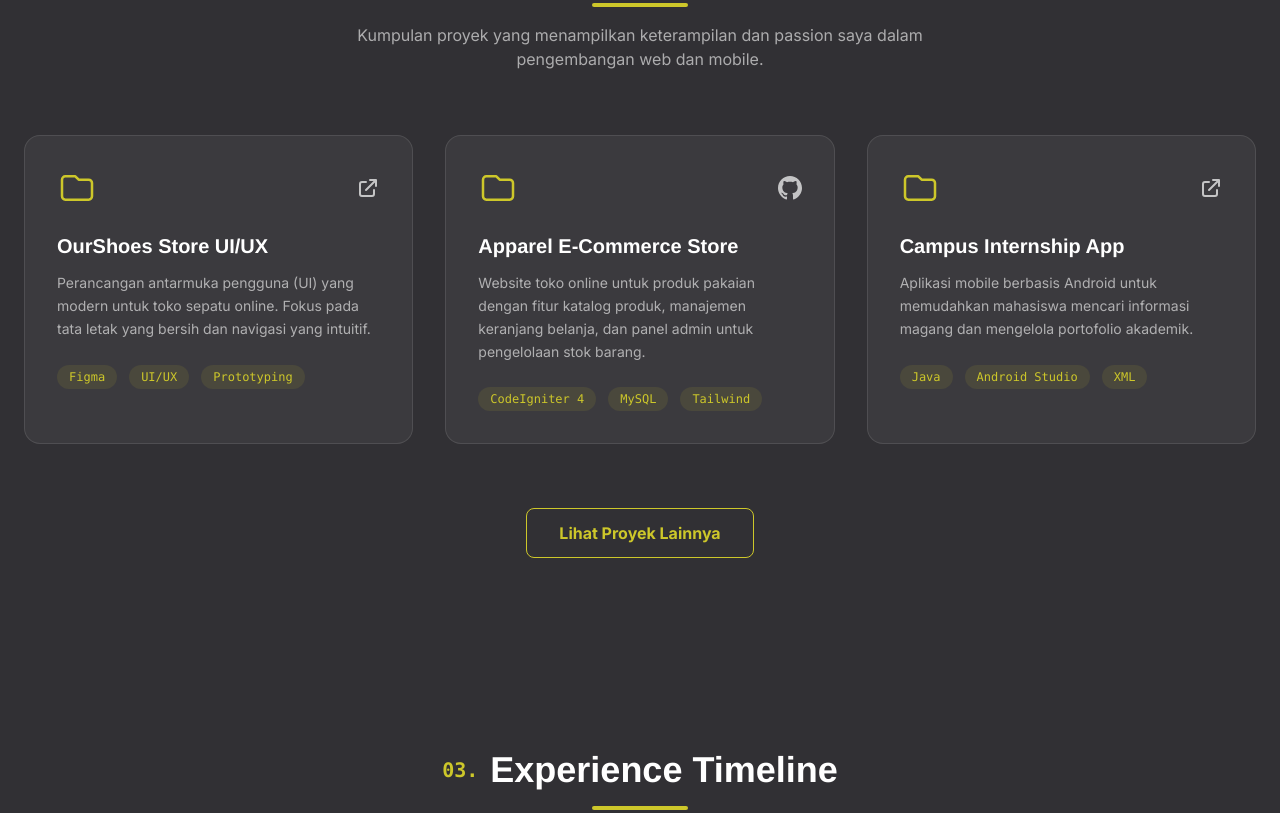
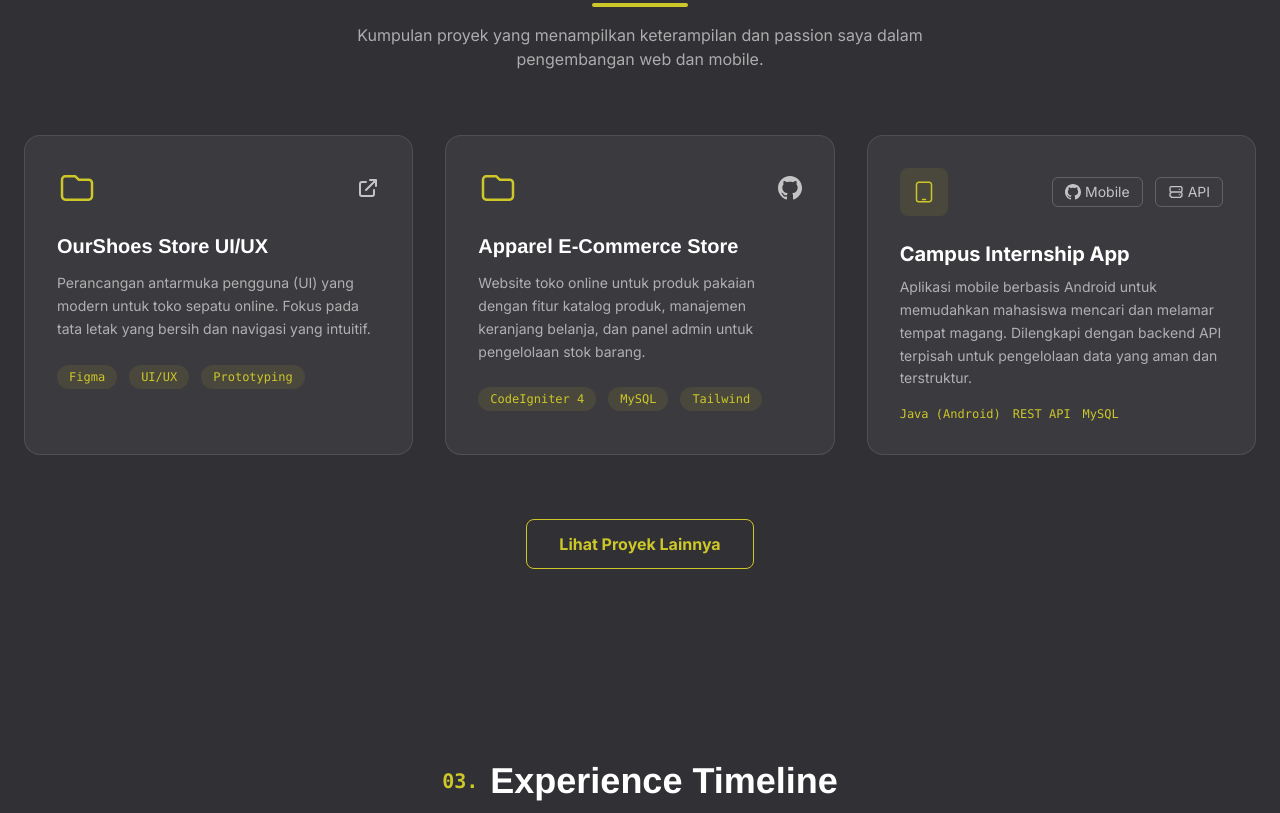
Before and after one commit to jojoproject/My-portofolio, a website: page src/index.html in a window 1280 px wide. Shown: the part 1576-2389 px from the top of the page. Drawn offline with nearby package versions, Linux system fonts and the light colour scheme.

Commit message:
Update project

```diff
--- a/src/index.html
+++ b/src/index.html
@@ -225,30 +225,39 @@
                     </div>
                 </div>
 
-                <div class="group relative bg-white/5 border border-white/10 rounded-2xl p-8 hover:-translate-y-2 transition duration-300 hover:border-brand-gold/50 hover:shadow-xl">
+                <div class="group relative bg-white/5 border border-white/10 rounded-2xl p-8 hover:border-brand-gold/50 transition duration-300 hover:-translate-y-2">
+
                     <div class="flex justify-between items-center mb-6">
-                        <svg class="w-10 h-10 text-brand-gold" fill="none" stroke="currentColor" viewBox="0 0 24 24"><path stroke-linecap="round" stroke-linejoin="round" stroke-width="1.5" d="M3 7v10a2 2 0 002 2h14a2 2 0 002-2V9a2 2 0 00-2-2h-6l-2-2H5a2 2 0 00-2 2z"></path></svg>
+                        <div class="w-12 h-12 bg-brand-gold/10 rounded-lg flex items-center justify-center text-brand-gold">
+                            <svg class="w-6 h-6" fill="none" stroke="currentColor" viewBox="0 0 24 24"><path stroke-linecap="round" stroke-linejoin="round" stroke-width="1.5" d="M10.5 19.5h3m-6.75 2.25h10.5a2.25 2.25 0 002.25-2.25v-15a2.25 2.25 0 00-2.25-2.25H6.75A2.25 2.25 0 004.5 4.5v15a2.25 2.25 0 002.25 2.25z"></path></svg>
+                        </div>
 
-                        <div class="flex gap-4">
-                            <a href="#" target="_blank" class="text-white/70 hover:text-brand-gold transition" title="Lihat Aplikasi">
-                                <svg class="w-6 h-6" fill="none" stroke="currentColor" viewBox="0 0 24 24"><path stroke-linecap="round" stroke-linejoin="round" stroke-width="2" d="M10 6H6a2 2 0 00-2 2v10a2 2 0 002 2h10a2 2 0 002-2v-4M14 4h6m0 0v6m0-6L10 14"></path></svg>
+                        <div class="flex gap-3">
+                            <a href="https://github.com/jojoproject/StudySync-Mobile-App.git" target="_blank" class="flex items-center gap-1 text-white/70 hover:text-brand-gold transition border border-white/20 px-3 py-1 rounded-md text-sm font-medium" title="Lihat Source Code Android">
+                                <svg class="w-4 h-4" fill="currentColor" viewBox="0 0 24 24"><path d="M12 0c-6.626 0-12 5.373-12 12 0 5.302 3.438 9.8 8.207 11.387.599.111.793-.261.793-.577v-2.234c-3.338.726-4.033-1.416-4.033-1.416-.546-1.387-1.333-1.756-1.333-1.756-1.089-.745.083-.729.083-.729 1.205.084 1.839 1.237 1.839 1.237 1.07 1.834 2.807 1.304 3.492.997.107-.775.418-1.305.762-1.604-2.665-.305-5.467-1.334-5.467-5.931 0-1.311.469-2.381 1.236-3.221-.124-.303-.535-1.524.117-3.176 0 0 1.008-.322 3.301 1.23.957-.266 1.983-.399 3.003-.404 1.02.005 2.047.138 3.006.404 2.291-1.552 3.297-1.23 3.297-1.23.653 1.653.242 2.874.118 3.176.77.84 1.235 1.911 1.235 3.221 0 4.609-2.807 5.624-5.479 5.921.43.372.823 1.102.823 2.222v3.293c0 .319.192.694.801.576 4.765-1.589 8.199-6.086 8.199-11.386 0-6.627-5.373-12-12-12z"/></svg>
+                                <span>Mobile</span>
+                            </a>
+
+                            <a href="https://github.com/jojoproject/StudySync-Backend-API.git" target="_blank" class="flex items-center gap-1 text-white/70 hover:text-brand-gold transition border border-white/20 px-3 py-1 rounded-md text-sm font-medium" title="Lihat Source Code Backend API">
+                                <svg class="w-4 h-4" fill="none" stroke="currentColor" viewBox="0 0 24 24"><path stroke-linecap="round" stroke-linejoin="round" stroke-width="2" d="M5 12h14M5 12a2 2 0 01-2-2V6a2 2 0 012-2h14a2 2 0 012 2v4a2 2 0 01-2 2M5 12a2 2 0 01-2 2v4a2 2 0 012 2h14a2 2 0 012-2v-4a2 2 0 01-2-2m-2-4h.01M17 16h.01"></path></svg>
+                                <span>API</span>
                             </a>
                         </div>
                     </div>
 
-                    <a href="#" target="_blank">
-                        <h3 class="text-xl font-bold text-white mb-3 font-arimo group-hover:text-brand-gold transition cursor-pointer">Campus Internship App</h3>
+                    <a href="https://github.com/jojoproject/StudySync-Mobile-App" target="_blank">
+                        <h3 class="text-xl font-bold text-white mb-2 group-hover:text-brand-gold transition">Campus Internship App</h3>
                     </a>
 
-                    <p class="text-brand-gray text-sm leading-relaxed mb-6">
-                        Aplikasi mobile berbasis Android untuk memudahkan mahasiswa mencari informasi magang dan mengelola portofolio akademik.
+                    <p class="text-white/60 text-sm mb-4 leading-relaxed">
+                        Aplikasi mobile berbasis Android untuk memudahkan mahasiswa mencari dan melamar tempat magang. Dilengkapi dengan backend API terpisah untuk pengelolaan data yang aman dan terstruktur.
                     </p>
 
-                    <div class="flex flex-wrap gap-3 mt-auto">
-                        <span class="text-xs font-mono text-brand-gold bg-brand-gold/10 px-3 py-1 rounded-full">Java</span>
-                        <span class="text-xs font-mono text-brand-gold bg-brand-gold/10 px-3 py-1 rounded-full">Android Studio</span>
-                        <span class="text-xs font-mono text-brand-gold bg-brand-gold/10 px-3 py-1 rounded-full">XML</span>
-                    </div>
+                    <ul class="flex flex-wrap gap-3 text-xs font-mono text-brand-gold">
+                        <li>Java (Android)</li>
+                        <li>REST API</li>
+                        <li>MySQL</li>
+                    </ul>
                 </div>
             </div>
 
```
Also changed, not shown: src/output.css.
